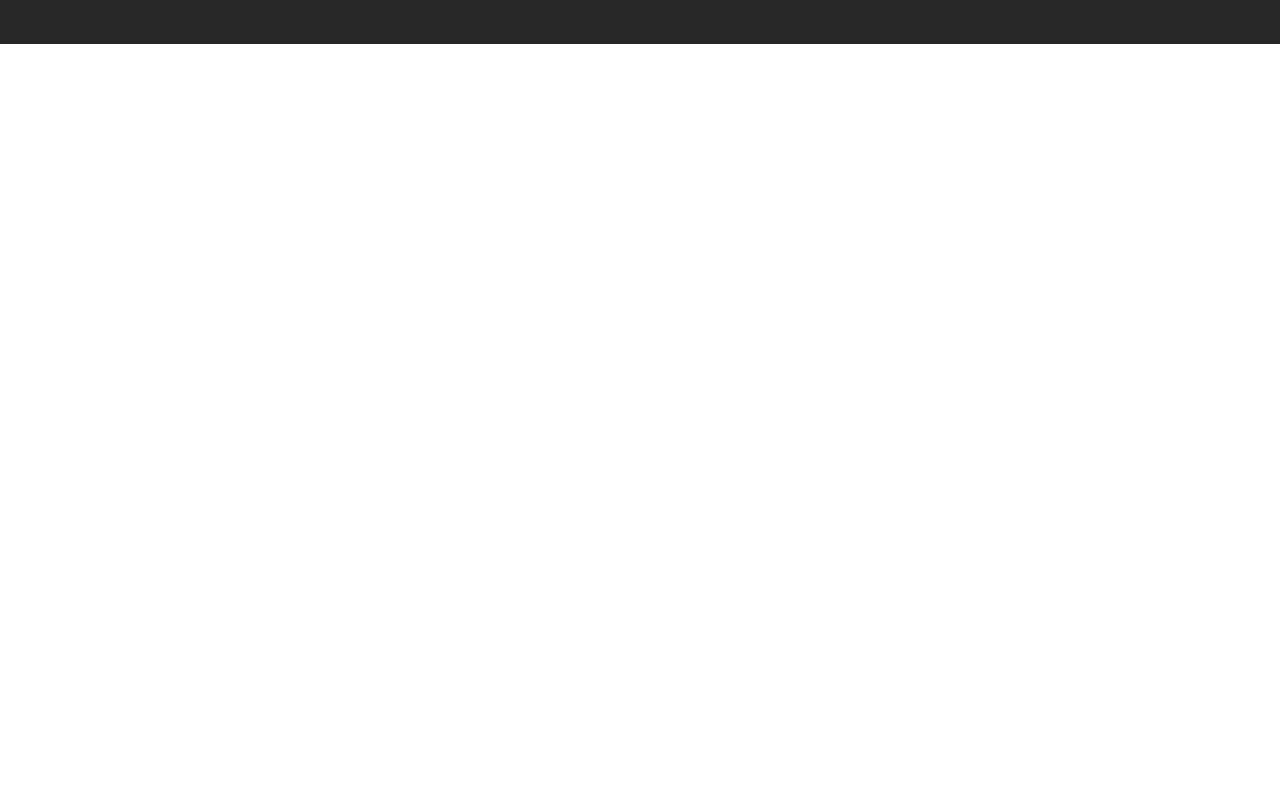
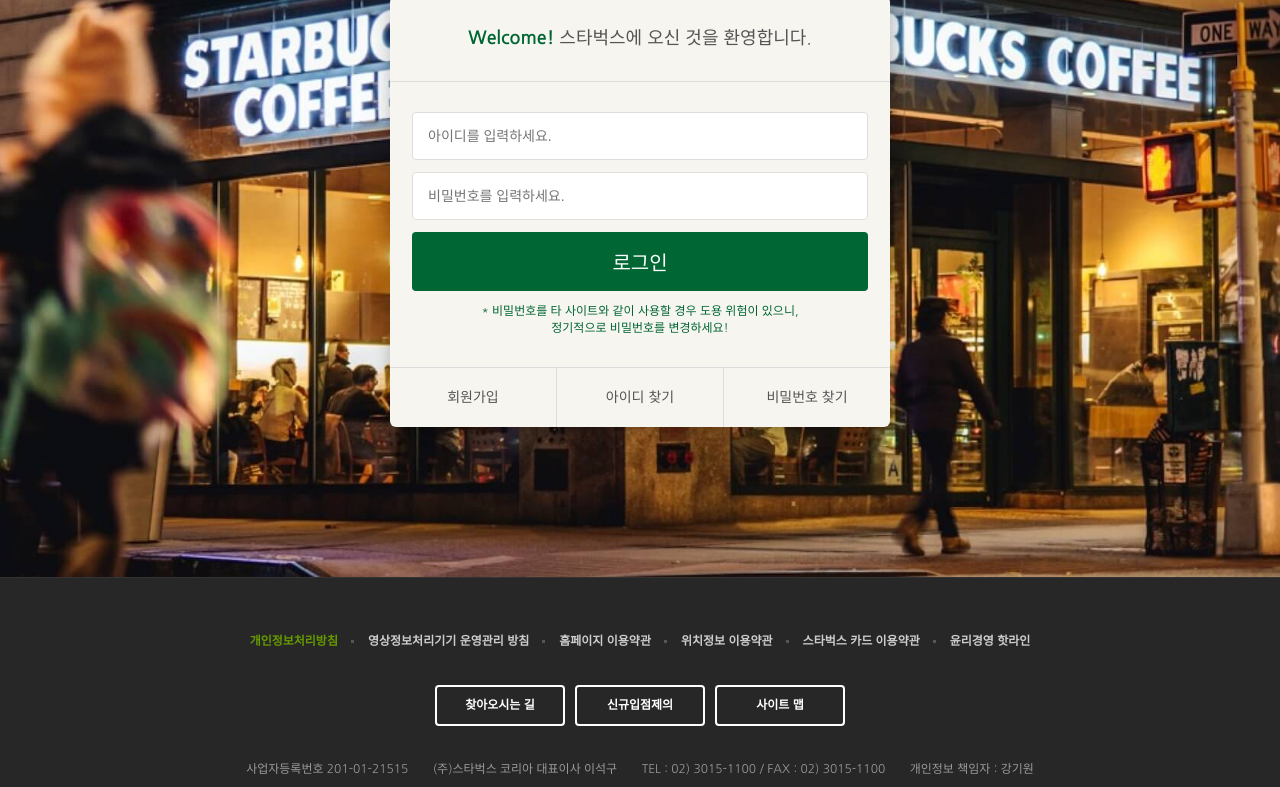
Before and after one commit to hyoning/starbucks-, a plain HTML site: page signin/index.html in a window 1280 px wide. Shown: the part 290-1077 px from the top of the page. Before the commit the page ends 800 px from the top, so only its background shows below. Drawn offline with nearby package versions, Linux system fonts and the light colour scheme.

Commit message:
로그인 페이지

```diff
--- /dev/null
+++ b/css/signin.css
@@ -0,0 +1,78 @@
+.signin{
+    margin-top:120px;
+    padding:100px 0 150px;
+    background-image: url('../images/signin_bg.jpg');
+    background-repeat: no-repeat;
+    background-position: center;
+    background-attachment: fixed;
+    background-size: cover;
+}
+.signin h1{
+    color:#fff;
+    font-size: 30px;
+    font-weight: 700;
+    text-align: center;
+    margin-bottom:24px;
+}
+.signin__card{
+    width:500px;
+    margin:0 auto;
+    border-radius: 6px;
+    background-color: #f6f5f0;
+    box-shadow: 2px 2px 20px rgba(0,0,0,.3);
+    color:#555;
+}
+.signin__card h2{
+    padding:30px;
+    font-size: 18px;
+    text-align:center;
+    border-bottom:1px solid #ddd;
+}
+.signin__card h2 strong{
+    font-weight:700;
+    color:#006633;
+}
+.signin__card form{
+    padding:30px 22px;
+}
+.signin__card form input{
+    width:100%;
+    margin-bottom:12px;
+    padding:15px;
+    border:1px solid #ddd;
+    border-radius: 4px;
+    outline: none;
+    box-sizing: border-box;
+    font-size:14px;
+}
+.signin__card form [type="submit"]{
+    background-color:#006633;
+    border:none;
+    color:#fff;
+    font-size:20px;
+    cursor:pointer;
+}
+.signin__card form p{
+    font-size:12px;
+    color:#006633;
+    text-align:center;
+}
+.signin__card .actions{
+    display:flex;
+    border-top:1px solid #ddd;
+}
+.signin__card .actions a{
+    flex-grow:1;
+    flex-basis:0;
+    text-align:center;
+    padding:20px;
+    color:#555;
+    font-size:14px;
+    border-right:1px solid #ddd;
+}
+.signin__card .actions a:last-child{
+    border-right:none;
+}
+.signin__card .actions a:hover{
+    text-decoration: underline;
+}
--- a/signin/index.html
+++ b/signin/index.html
@@ -16,6 +16,7 @@
     <link href="https://fonts.googleapis.com/css2?family=Nanum+Gothic:wght@400;700&display=swap" rel="stylesheet">
     <link rel="stylesheet" href="https://fonts.googleapis.com/icon?family=Material+Icons" />
     <link rel="stylesheet" href="../css/common.css"/>
+    <link rel="stylesheet" href="../css/signin.css"/>
     <script defer src="../js/common.js"></script>
 </head>
 <body>
@@ -345,7 +346,25 @@
     </div>
   </header>
   <section class="signin">
-
+    <h1>로그인</h1>
+    <div class="signin__card">
+        <h2>
+            <strong>Welcome!</strong> 스타벅스에 오신 것을 환영합니다.
+        </h2>
+        <form>
+            <input type="text" placeholder="아이디를 입력하세요."/>
+            <input type="password" placeholder="비밀번호를 입력하세요."/>
+            <input type="submit" value="로그인"/>
+            <p>
+                * 비밀번호를 타 사이트와 같이 사용할 경우 도용 위험이 있으니,<br>정기적으로 비밀번호를 변경하세요!
+            </p>
+        </form>
+        <div class="actions">
+            <a href="javascript:void(0)">회원가입</a>
+            <a href="javascript:void(0)">아이디 찾기</a>
+            <a href="javascript:void(0)">비밀번호 찾기</a>
+        </div>
+    </div>
   </section>
   <!--footer-->
   <footer>
```
